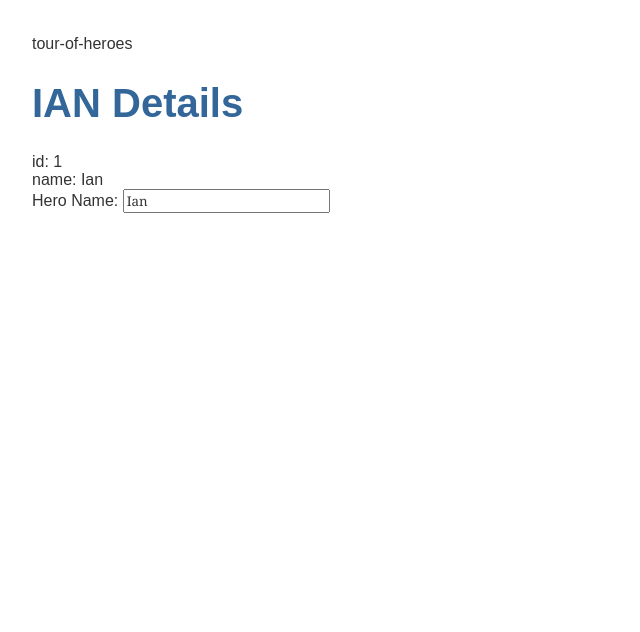
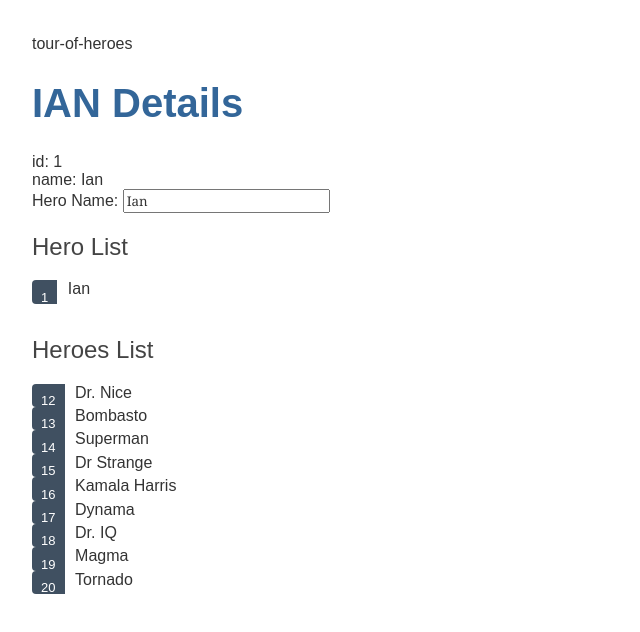
Before and after one commit to ascencioian/Tour-of-Heroes, an Angular app: page / in a window 1280 px wide. Shown: the top 632 px of the page, without its empty margins (0-640 px from the left). Built offline with nearby package versions, Linux system fonts and the light colour scheme.

Commit message:
implemented list and *ngfor

```diff
--- a/src/app/heroes/heroes.component.css
+++ b/src/app/heroes/heroes.component.css
@@ -0,0 +1,66 @@
+/* HeroesComponent's private CSS styles */
+.heroes {
+    margin: 0 0 2em 0;
+    list-style-type: none;
+    padding: 0;
+    width: 15em;
+  }
+
+  .heroes li {
+    display: flex;
+  }
+
+  .heroes button {
+    flex: 1;
+    cursor: pointer;
+    position: relative;
+    left: 0;
+    background-color: #EEE;
+    margin: .5em;
+    padding: 0;
+    border-radius: 4px;
+    display: flex;
+    align-items: stretch;
+    height: 1.8em;
+  }
+
+  .heroes button:hover {
+    color: #2c3a41;
+    background-color: #e6e6e6;
+    left: .1em;
+  }
+
+  .heroes button:active {
+    background-color: #525252;
+    color: #fafafa;
+  }
+
+  .heroes button.selected {
+    background-color: black;
+    color: white;
+  }
+
+  .heroes button.selected:hover {
+    background-color: #505050;
+    color: white;
+  }
+
+  .heroes button.selected:active {
+    background-color: black;
+    color: white;
+  }
+
+  .heroes .badge {
+    display: inline-block;
+    font-size: small;
+    color: white;
+    padding: 0.8em 0.7em 0 0.7em;
+    background-color: #405061;
+    line-height: 1em;
+    margin-right: .8em;
+    border-radius: 4px 0 0 4px;
+  }
+
+  .heroes .name {
+    align-self: center;
+  }
--- a/src/app/heroes/heroes.component.html
+++ b/src/app/heroes/heroes.component.html
@@ -11,3 +11,20 @@
     <label for=""> Hero Name: </label>
     <input type="text" [(ngModel)]="hero.name">
 </div>
+
+
+<!-- display a list  -->
+<h2> Hero List</h2>
+<ul class="heroes">
+    <li>
+        <span class="badge"> {{ hero.id }}</span> {{ hero.name }}
+    </li>
+</ul>
+
+<!-- display a list of multiple items  -->
+<h2>Heroes List</h2>
+<ul class="heroes">
+    <li *ngFor="let hero of heroes">
+        <span class="badge"> {{ hero.id }}</span> {{ hero.name }}
+    </li>
+</ul>
--- a/src/app/heroes/heroes.component.ts
+++ b/src/app/heroes/heroes.component.ts
@@ -1,5 +1,6 @@
 import { Component, OnInit } from '@angular/core';
 import { Hero } from '../hero';
+import { HEROES } from '../mock-heroes';
 
 
 @Component({
@@ -11,6 +12,8 @@ export class HeroesComponent implements OnInit {
 
   // more than just a name
   // hero = 'Ian';
+
+  heroes = HEROES;
 
   hero: Hero = {
     id: 1,
--- /dev/null
+++ b/src/app/mock-heroes.ts
@@ -0,0 +1,14 @@
+import { Hero } from "./hero";
+
+// hardcoded list of heroes
+export const HEROES: Hero[] = [
+    { id: 12, name: 'Dr. Nice' },
+  { id: 13, name: 'Bombasto' },
+  { id: 14, name: 'Superman' },
+  { id: 15, name: 'Dr Strange' },
+  { id: 16, name: 'Kamala Harris' },
+  { id: 17, name: 'Dynama' },
+  { id: 18, name: 'Dr. IQ' },
+  { id: 19, name: 'Magma' },
+  { id: 20, name: 'Tornado' }
+]
```
